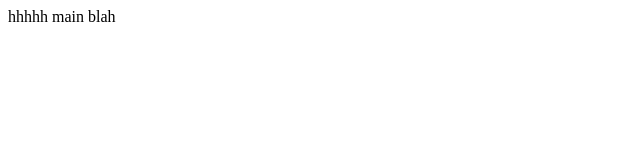
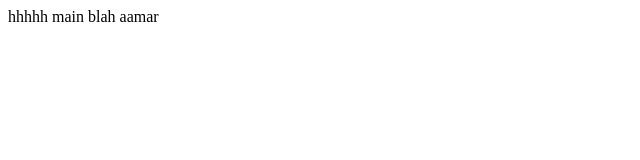
Before and after one commit to Vishnu070501/Git-Tutorial, a plain HTML site: page index.html in a window 1280 px wide. Shown: the full height of the page, 0-640 px from the left. Drawn offline with Linux system fonts and the light colour scheme.

Commit message:
aamar main

```diff
--- a/index.html
+++ b/index.html
@@ -6,6 +6,6 @@
     <title>hiii main blahblah blah</title>
 </head>
 <body>
-    hhhhh main blah
+    hhhhh main blah aamar
 </body>
 </html>
```
